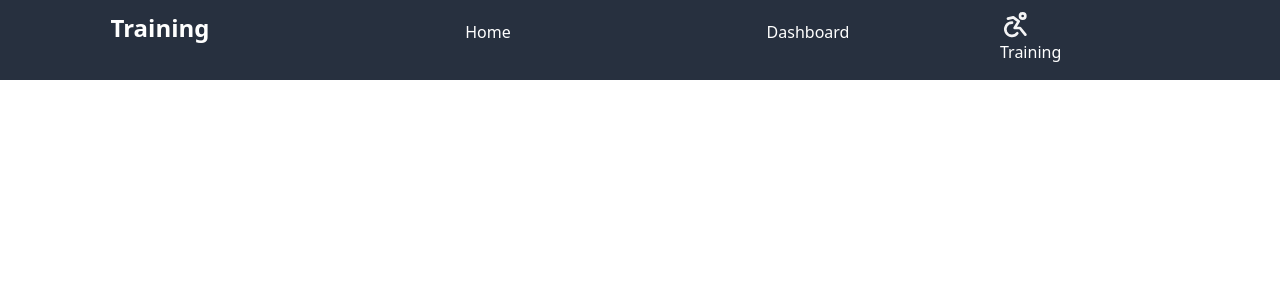
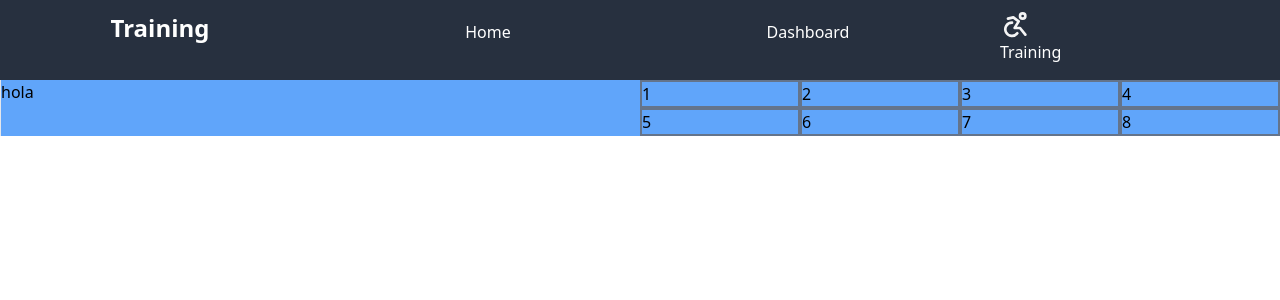
Before and after one commit to JulianMbp/Training, a Next.js app: page / in a window 1280 px wide. Shown: the top 300 px of the page. Built offline with nearby package versions, Linux system fonts and the light colour scheme.

Commit message:
adicion de panel de calendario

```diff
--- a/app/page.tsx
+++ b/app/page.tsx
@@ -1,26 +1,54 @@
 export default function Home() {
   return (
     <main>
-      <header className="fixed w-screen h-20 bg-[#27303F]">
+      <header className=" w-screen h-20 bg-[#27303F]">
         <div className="grid grid-cols-8 ">
           <h1 className=" order-1 text-2xl font-bold text-white text-center col-span-2 pt-3">
             Training
           </h1>
-          <a href="#home" className="order-2 col-span-2 text-white hover:bg-[#ffff] w-full h-full text-center pt-3 m-2 rounded hover:text-gray-900 order-1">
+          <a href="#home" className="order-2 col-span-2 text-white hover:bg-[#ffff] w-full h-full text-center pt-3 m-2 rounded hover:text-gray-900 " >
             Home
           </a>
-          <a href="#home" className="order-3 col-span-2 text-white hover:bg-[#ffff] w-full h-full text-center pt-3 m-2 rounded hover:text-gray-900 order-1">
+          <a href="#dashboard" className="order-3 col-span-2 text-white hover:bg-[#ffff] w-full h-full text-center pt-3 m-2 rounded hover:text-gray-900 ">
             Dashboard
           </a>
           <nav className="order-4 col-span-2 h-10 items-center pl-10 pt-2 text-white">
-           {/*  <img src="https://cdn-icons-png.flaticon.com/512/4245/4245087.png" className="h-10 w-10"></img> */}
             <svg className="h-8 w-8 text-zinc-100"  width="24" height="24" viewBox="0 0 24 24" stroke-width="2" stroke="currentColor" fill="none" stroke-linecap="round" stroke-linejoin="round">  <path stroke="none" d="M0 0h24v24H0z"/>  <circle cx="17" cy="6" r="2" />  <path d="M9 11a4.97 4.97 0 1 0 3.95 7.95" />  <path d="M19 20l-4 -5h-4l3 -5l-4 -3l-4 1" /></svg>
             Training
           </nav>
         </div>
       </header>
-        <div className="">
+      <nav className="grid grid-cols-[20%_f1] bg-blue-400 h-full md:grid-cols-2 divide-x">
+        <menu id="#dashboard" className=" grid grid-cols-2 h-full w-full order-2 md:grid-cols-4">
+          <div className="border-2 border-slate-500 order-1">
+            1
+          </div>
+          <div className="border-2 border-slate-500 order-2">
+            2
+          </div>
+          <div className="border-2 border-slate-500 order-3">
+            3
+          </div>
+          <div className="border-2 border-slate-500 order-4">
+            4
+          </div>
+          <div className="border-2 border-slate-500 order-5">
+            5
+          </div>
+          <div className="border-2 border-slate-500 order-6">
+            6
+          </div>
+          <div className="border-2 border-slate-500 order-7">
+            7
+          </div>
+          <div className="border-2 border-slate-500 order-8">
+            8
+          </div>
+        </menu>
+        <div className="order-1">
+          hola
         </div>
+      </nav>
     </main>
   );
 }
```
